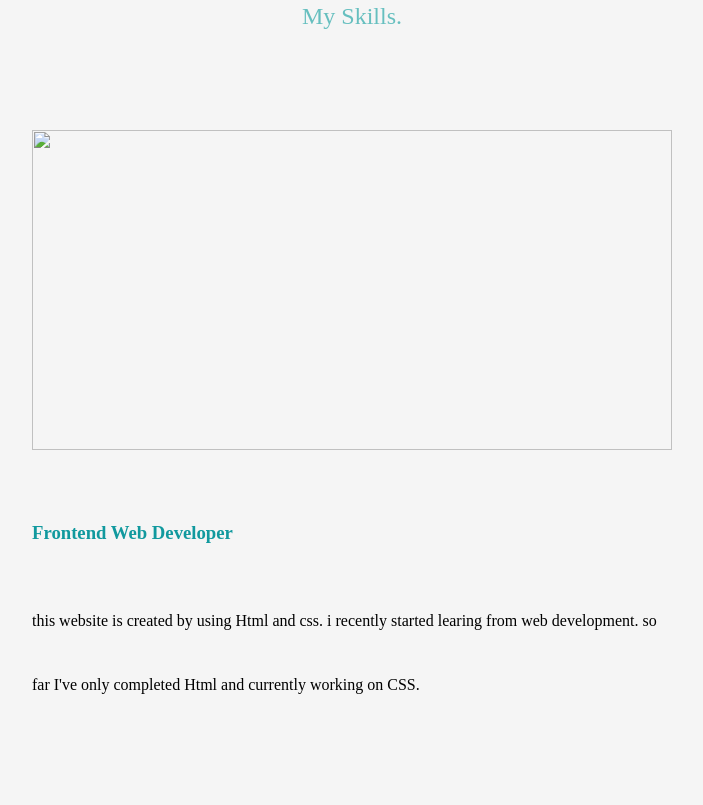
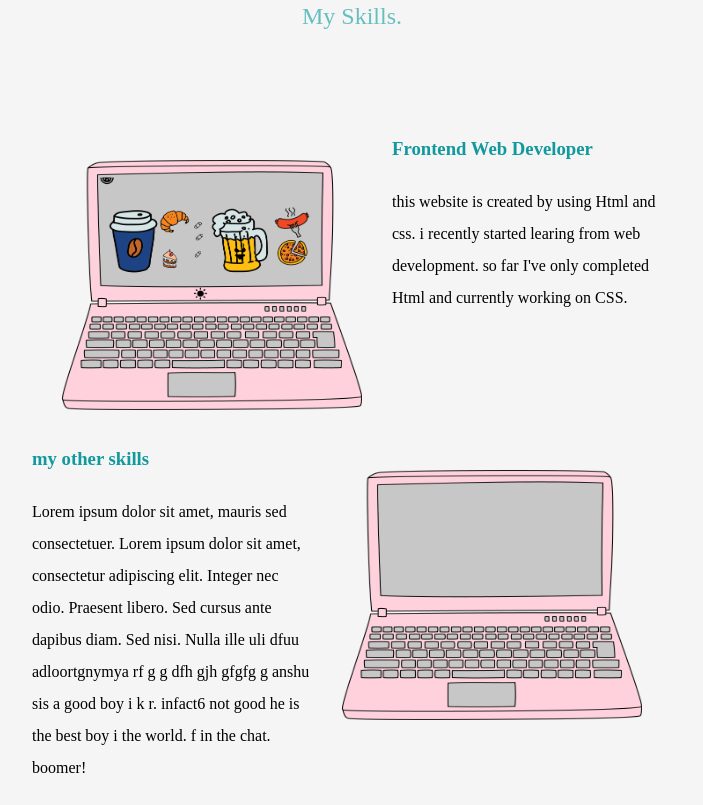
Before and after one commit to AnshuSarkarANX/My-Sites, a plain HTML site: page index.html in a window 1280 px wide. Shown: the part 1155-1960 px from the top of the page, without its empty margins (288-991 px from the left). Drawn offline with Linux system fonts and the light colour scheme; a web font is replaced by a local one.

Commit message:
float added and subsequent changes

```diff
--- a/index.html
+++ b/index.html
@@ -30,7 +30,7 @@
     <div class="skills">
       <h2>My Skills.</h2>
       <div class="skill-row">
-        <img class="wdpng" src="web dev.png" alt="">
+        <img class="wdpng" src="web.png" alt="">
         <h3>Frontend Web Developer</h3>
         <p>this website is created by using Html and css. i recently started learing from  web development. so far I've only completed Html and currently working on CSS. </p>
       </div>
--- a/style.css
+++ b/style.css
@@ -68,13 +68,17 @@ font-family: 'Short Stack', cursive;*/
   width:50%;
   margin: 100px auto;
   text-align: left;
-  line-height: 4;
+  line-height: 2;
 }
 .wdpng{
-height: 40vh;
-width: 50vw;
+height: 250px;
+width: 300px;
+float:left;
+margin: 30px;
 }
 .lappng{
   height: 250px;
   width: 300px;
+  float: right;
+  margin: 30px
 }
```
